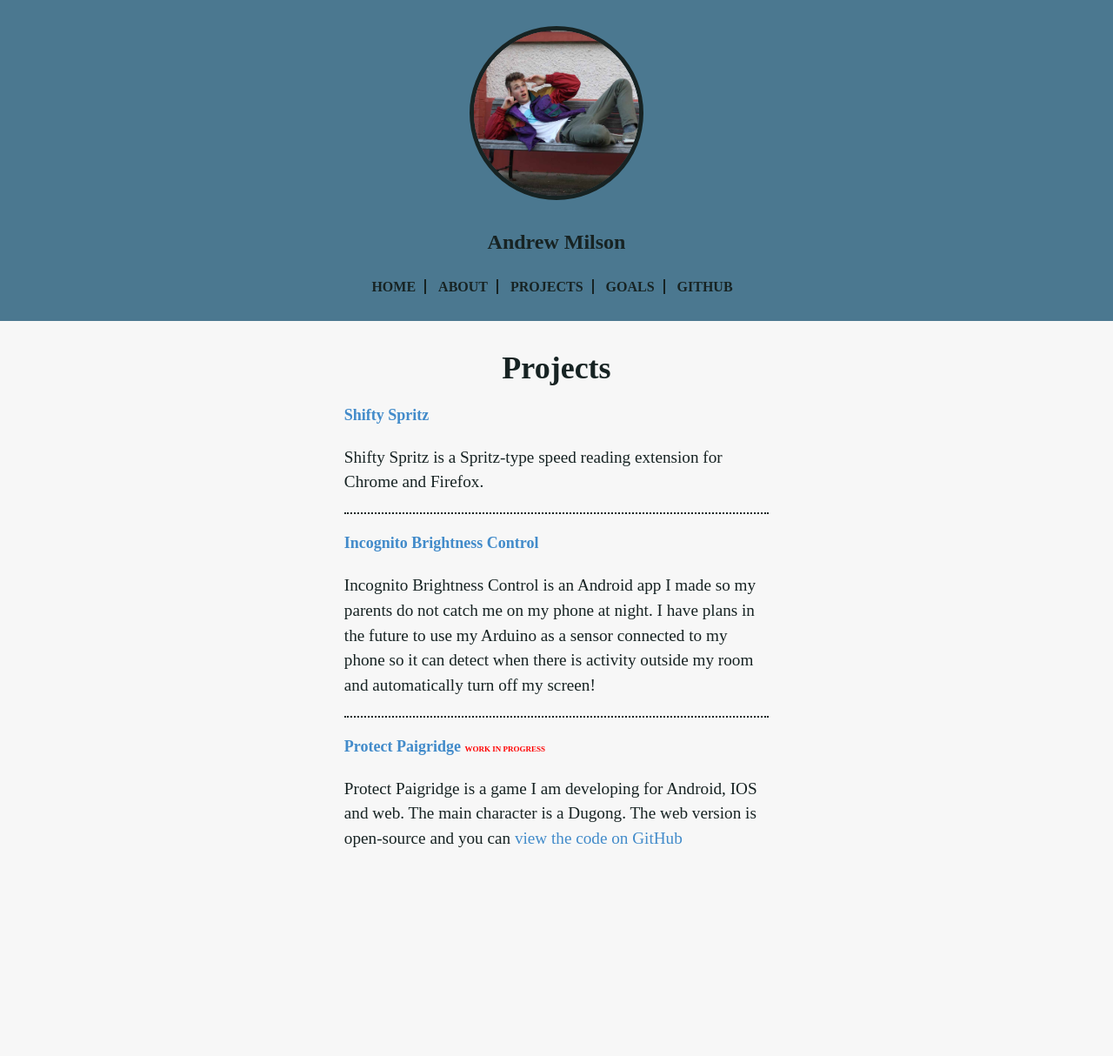
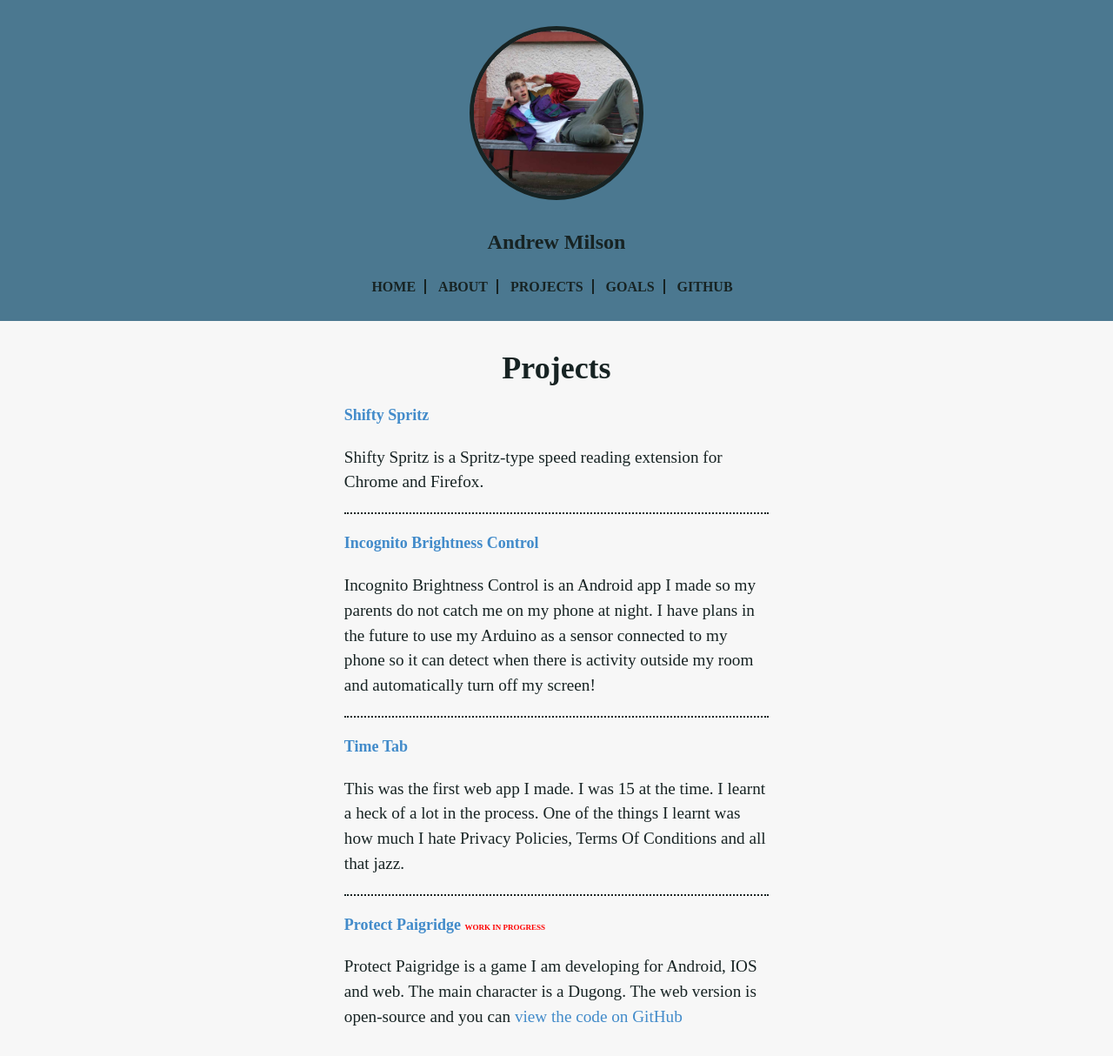
Before and after one commit to andrewmilson/andrewmilson.github.io, a Jekyll site: the page built from projects.html, in a window 1280 px wide. Shown: the whole page at 87% size. Built offline with Jekyll 4.4.1, drawn with Linux system fonts in a browser that asks for light colours; some web fonts are replaced; Markdown is read by kramdown in place of the engine named in the settings; before the commit the page ends 1009 px from its top, so only the background shows below that.

Commit message:
Added a project to the projects page.

```diff
--- a/projects.html
+++ b/projects.html
@@ -10,5 +10,8 @@ permalink: /projects/
 <a href="https://play.google.com/store/apps/details?id=com.andrewmilson.incognitobrightnesscontrol" target="_blank"><h4>Incognito Brightness Control</h4></a>
 <p>Incognito Brightness Control is an Android app I made so my parents do not catch me on my phone at night. I have plans in the future to use my Arduino as a sensor connected to my phone so it can detect when there is activity outside my room and automatically turn off my screen!</p>
 <hr>
+<a href="https://mytimetab.com" target="_blank"><h4>Time Tab</h4></a>
+<p>This was the first web app I made. I was 15 at the time. I learnt a heck of a lot in the process. One of the things I learnt was how much I hate Privacy Policies, Terms Of Conditions and all that jazz.</p>
+<hr>
 <a href="http://andrewmilson.com/protect-paigridge/" target="_blank"><h4>Protect Paigridge <small style="color: red;">WORK IN PROGRESS</small></h4></a>
 <p>Protect Paigridge is a game I am developing for Android, IOS and web. The main character is a Dugong. The web version is open-source and you can <a href="https://github.com/andrewmilson/protect-paigridge">view the code on GitHub</a></p>
```
